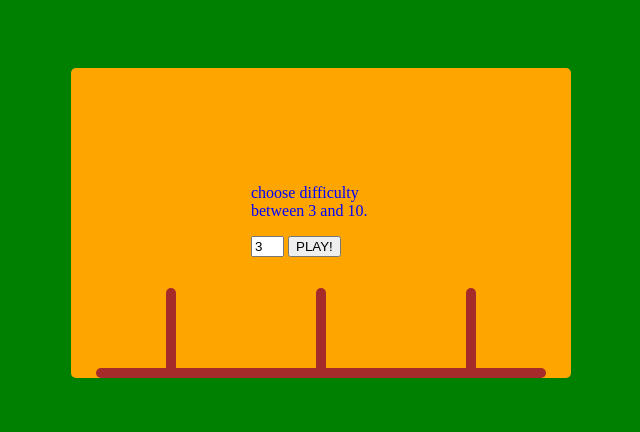
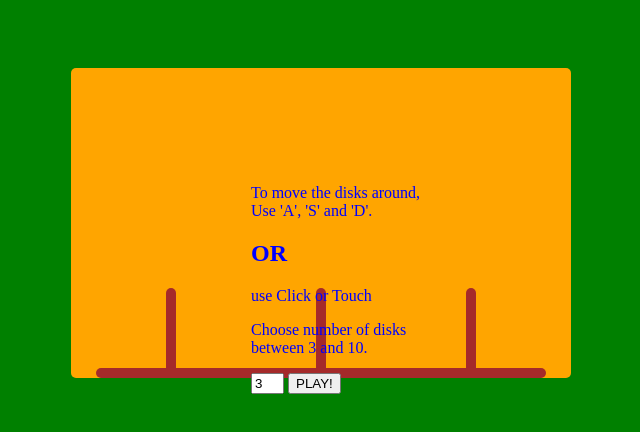
Before and after one commit to abduselamahmed/hanoitower, a plain HTML site: page index.html in a window 1280 px wide. Shown: the whole page, without its empty margins (319-959 px from the left). Drawn offline with Linux system fonts and the light colour scheme.

Commit message:
prompt change

```diff
--- a/index.html
+++ b/index.html
@@ -12,9 +12,8 @@
 <div class="play">
   <div class="start" id="s">
     <div class="enter">
-    <p>
-      choose difficulty<br>between 3 and 10.
-    </p>
+    <p>To move the disks around,<br>Use 'A', 'S' and 'D'. <h2>OR</h2> use Click or Touch</p>
+    <p>Choose number of disks<br>between 3 and 10.</p>
     <input type="number" id="num" value="3" min="3" max="10">
     <button onclick="play()">PLAY!</button>
   </div>
```
